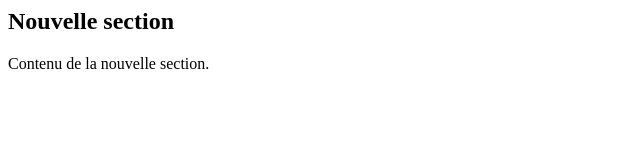
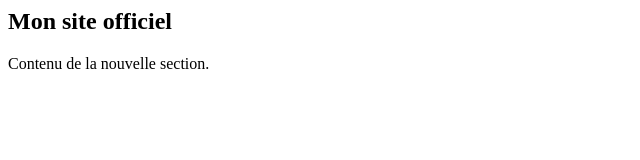
Before and after one commit to Nathanpsrd/MonSiteWeb, a plain HTML site: page index.html in a window 1280 px wide. Shown: the full height of the page, 0-640 px from the left. Drawn offline with Linux system fonts and the light colour scheme.

Commit message:
autre modification du titre

```diff
--- a/index.html
+++ b/index.html
@@ -1,4 +1,4 @@
 <section>
-    <h2>Nouvelle section</h2>
+    <h2>Mon site officiel</h2>
     <p>Contenu de la nouvelle section.</p>
   </section>
```
